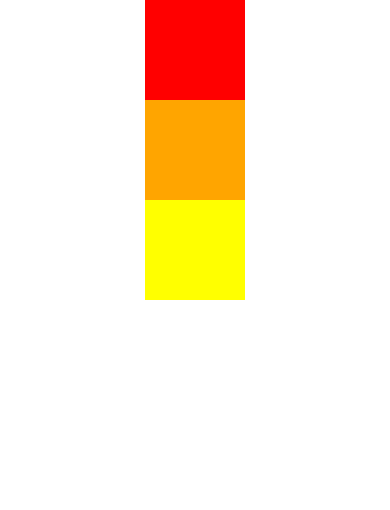
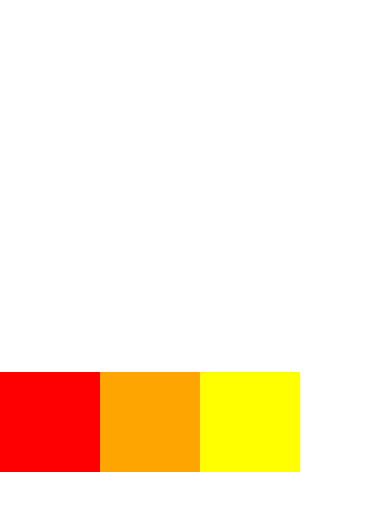
Before and after one commit to tswoolley/React-Native-Intro, a React Native app: screen / in a window 390 px wide. Shown: the top 510 px of the page. Built offline with nearby package versions, Linux system fonts and the light colour scheme.

Commit message:
Now in row direction.

```diff
--- a/App.js
+++ b/App.js
@@ -6,7 +6,7 @@ import { appStyle } from "./App.style";
 export default function App() {
   return (
     <SafeAreaProvider>
-      <SafeAreaView style={{ flex: 1, alignItems: "center" }}>
+      <SafeAreaView style={{ flex: 1, flexDirection: "row", alignItems: "center" }}>
         <View style={appStyle.box1} />
         <View style={appStyle.box2} />
         <View style={appStyle.box3} />
```
